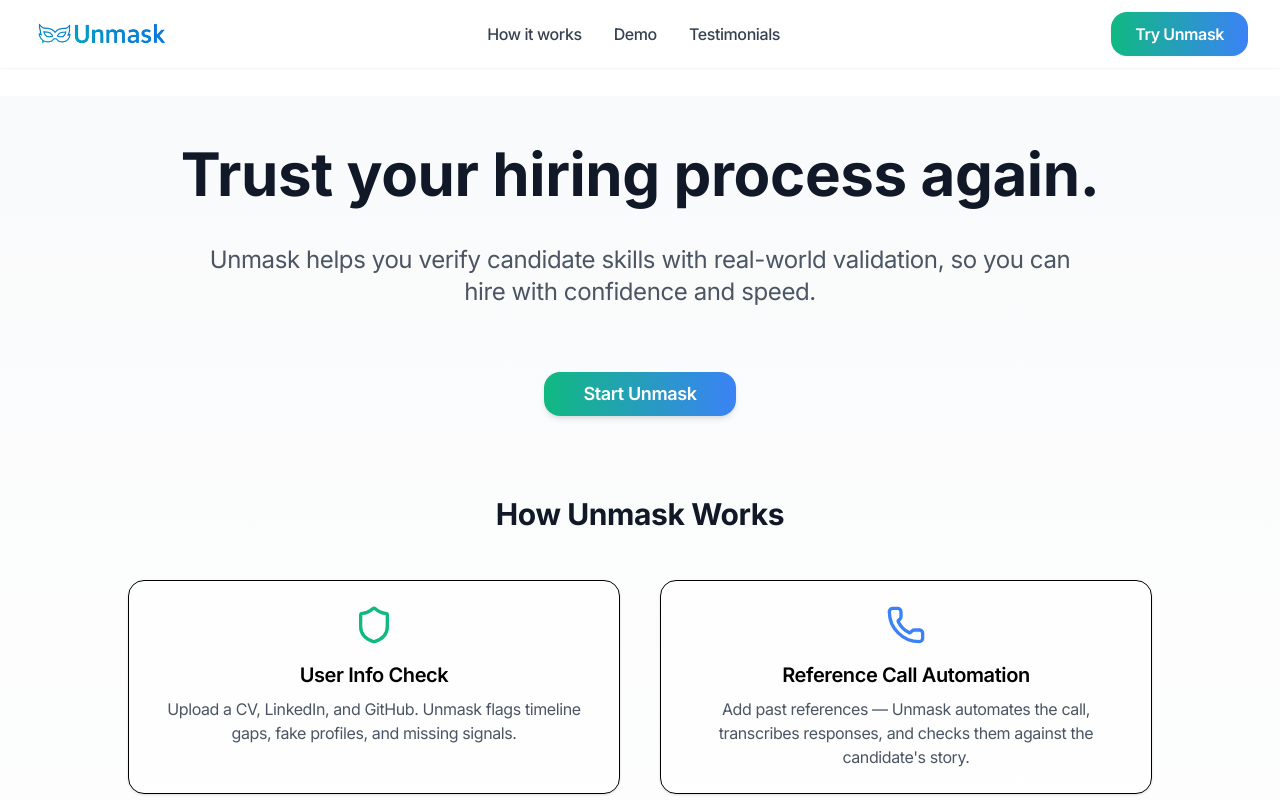
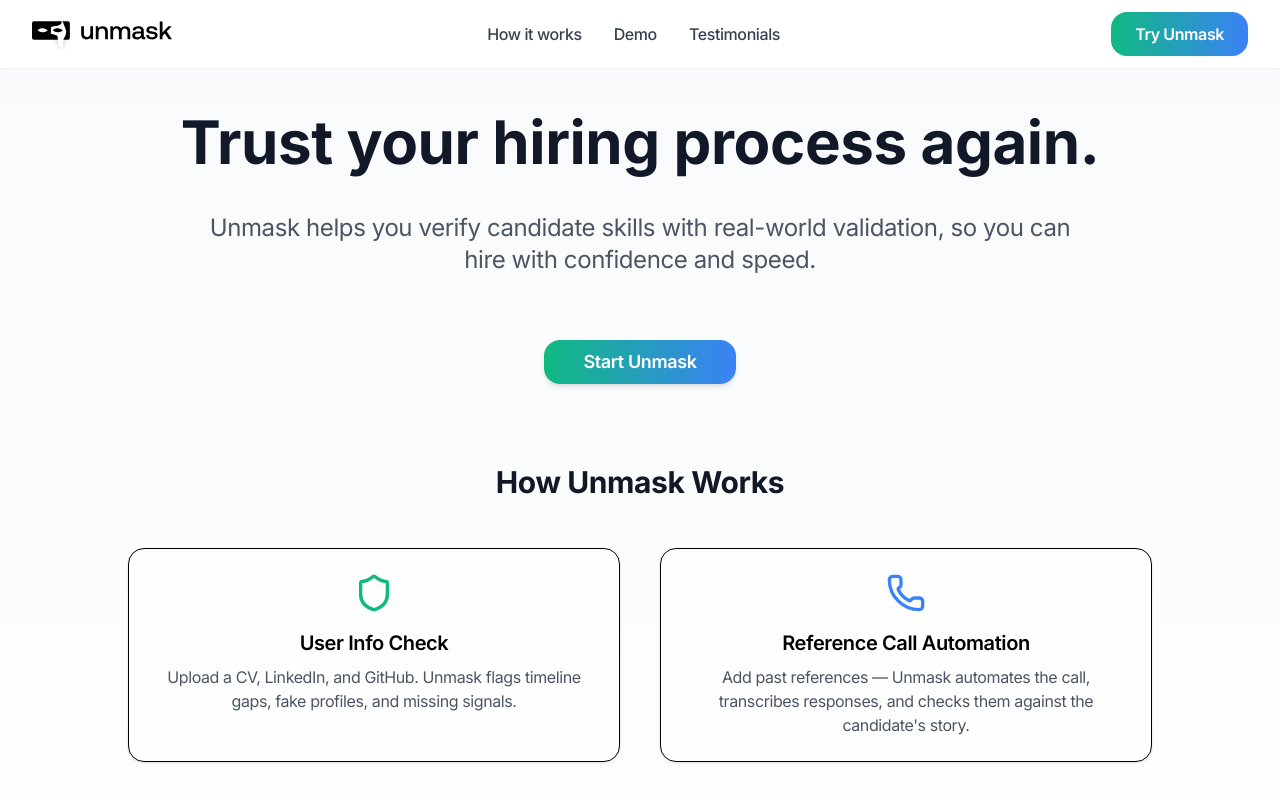
Before and after one commit to mousberg/le-commit, a Next.js app in the folder frontend/: page / in a window 1280 px wide. Shown: the top 800 px of the page. Built offline with nearby package versions, Linux system fonts and the light colour scheme.

Commit message:
Update logo and adjust header spacing
- Replace logo with new full version (unmask-logo-full.svg)
- Adjust header spacer from h-24 to h-16 for better alignment
- Update logo dimensions in header component

```diff
--- a/frontend/src/app/layout.tsx
+++ b/frontend/src/app/layout.tsx
@@ -29,7 +29,7 @@
         <ApplicantProvider>
           <Navbar />
           {/* Global header spacer for all pages */}
-          <div className="h-24 w-full"></div>
+          <div className="h-16 w-full"></div>
           {children}
         </ApplicantProvider>
       </body>
--- a/frontend/src/components/NerdBusterHeaderLogo.tsx
+++ b/frontend/src/components/NerdBusterHeaderLogo.tsx
@@ -28,10 +28,10 @@
       }`}>
         <Link href="/" className="flex items-center hover:opacity-80 transition-opacity">
           <Image
-            src="/unmask.png"
+            src="/unmask-logo-full.svg"
             alt="Unmask"
-            width={isScrolled ? 136 : 140}
-            height={isScrolled ? 47 : 48}
+            width={isScrolled ? 120 : 140}
+            height={isScrolled ? 30 : 35}
             className="transition-all duration-400 ease-out"
             priority
           />
```
Also changed, not shown: frontend/public/unmask-logo-full.svg (added).
